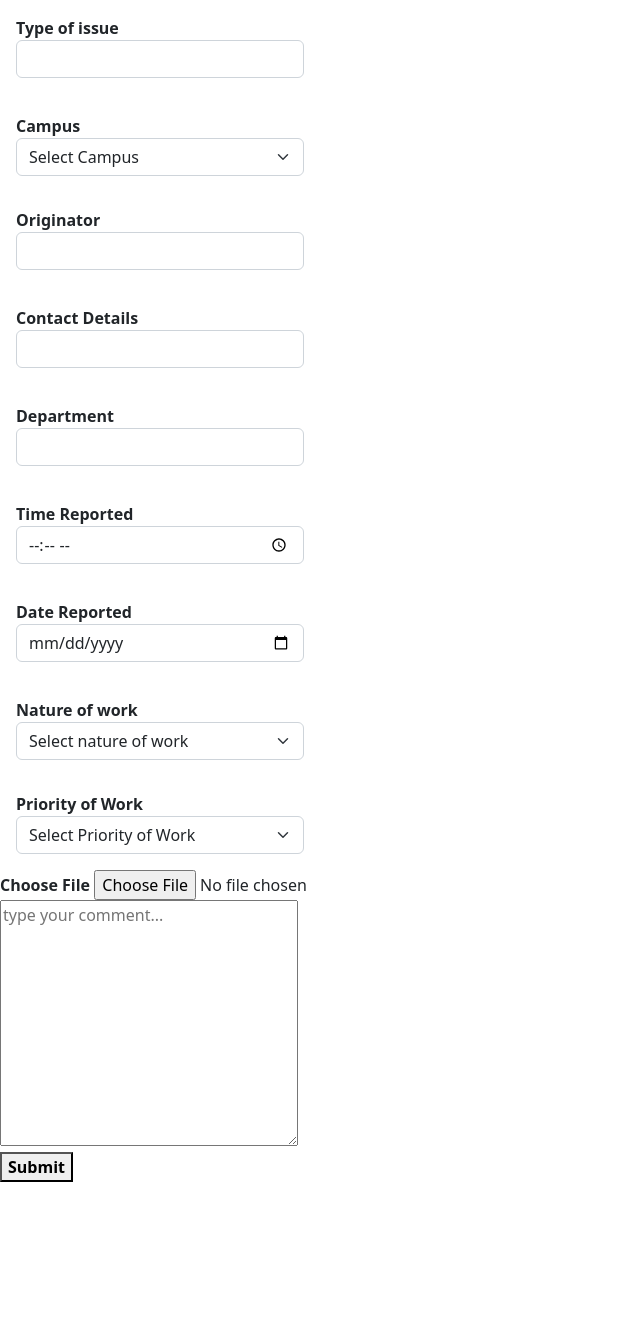
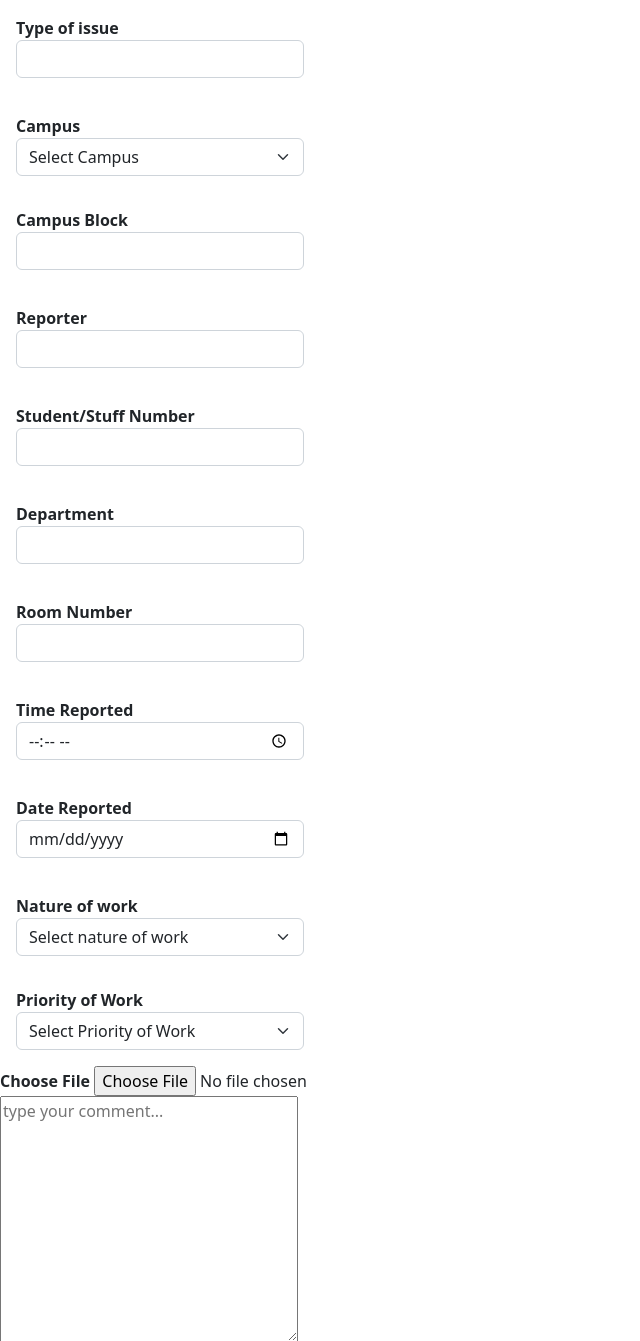
Before and after one commit to NcebaZA/Safety-and-maintanance, a Flask app: page /add_report in a window 1280 px wide. Shown: the top 1341 px of the page, without its empty margins (0-640 px from the left). Before the commit the page ends 1182 px from the top, so only its background shows below. Run offline with Flask 2, Linux system fonts and the light colour scheme; some libraries are stand-ins or nearby versions.

Commit message:
Commiting report screen.

```diff
--- a/main.py
+++ b/main.py
@@ -251,7 +251,6 @@ def show_issues_table():
 
 #Report page route
 """Add report page route info here"""
-
 reports=[]
 @app.route("/add_report", methods=["GET","POST"])
 def add_report():
@@ -259,15 +258,18 @@ def add_report():
     if request.method=="POST":
         type_of_issue = request.form.get("type_of_issue")
         campus =  request.form.get("campus")
-        originator = request.form.get("originator")
-        contact_details = request.form.get("contact_details")
+        campus_block =  request.form.get("campus_block")
+        reporter = request.form.get("reporter")
+        student_number = request.form.get("student_number")
         department = request.form.get("department")
+        room_number = request.form.get("room_number")
         time_reported = request.form.get("time_reported")
         date_reported = request.form.get("date_reported")
         nature_of_work = request.form.get("nature_of_work")
         choose_file = request.form.get("choose_file")
         priority_of_work = request.form.get("priority_of_work")
-        print(f"Type of issue:{type_of_issue}\nCampus {campus}\nOriginator {originator}\nContact Details{contact_details}\nDepartment{department}\nTime Reported{time_reported}\nDate Reported{date_reported}\nNature of work{nature_of_work}\nPriority of Work{priority_of_work}\nChoose File{choose_file}")
+        comment = request.form.get("comment")
+        print(f"Type of issue{type_of_issue}\nCampus {campus}\nCampus Block{campus_block}\nOriginator {reporter}\nStudent Number{student_number}\nDepartment{department}\nRoom Number{room_number}\nTime Reported{time_reported}\nDate Reported{date_reported}\nNature of work{nature_of_work}\nPriority of Work{priority_of_work}\nChoose File{choose_file}\nComment{comment }")
         #Connect to database
     return render_template("reportscreen.html")
 
--- a/templates/reportscreen.html
+++ b/templates/reportscreen.html
@@ -21,18 +21,28 @@
 
         </div>
         <div class="w-25 p-3">
-            <label for="exampleInputEmail1" class="fw-semibold">Originator</label>
+            <label for="exampleInputEmail1" class="fw-semibold">Campus Block</label>
+            <input type="text" class="form-control" id="exampleInputEmail1" aria-describedby="emailHelp" name="campus_block">
+            <div id="emailHelp" class="form-text"></div>
+        </div>
+        <div class="w-25 p-3">
+            <label for="exampleInputEmail1" class="fw-semibold">Reporter</label>
             <input type="text" class="form-control" id="exampleInputEmail1" aria-describedby="emailHelp" name="originator">
             <div id="emailHelp" class="form-text"></div>
         </div>
         <div class="w-25 p-3">
-            <label for="exampleInputEmail1" class="fw-semibold">Contact Details</label>
+            <label for="exampleInputEmail1" class="fw-semibold">Student/Stuff Number</label>
             <input type="text" class="form-control" id="exampleInputEmail1" aria-describedby="emailHelp" name="contact_details">
             <div id="emailHelp" class="form-text"></div>
         </div>
         <div class="w-25 p-3">
             <label for="exampleInputEmail1" class="fw-semibold">Department</label>
             <input type="text" class="form-control" id="exampleInputEmail1" aria-describedby="emailHelp" name="department">
+            <div id="emailHelp" class="form-text"></div>
+        </div>
+        <div class="w-25 p-3">
+            <label for="exampleInputEmail1" class="fw-semibold">Room Number</label>
+            <input type="text" class="form-control" id="exampleInputEmail1" aria-describedby="emailHelp" name="room_number">
             <div id="emailHelp" class="form-text"></div>
         </div>
             <div class="w-25 p-3">
```
